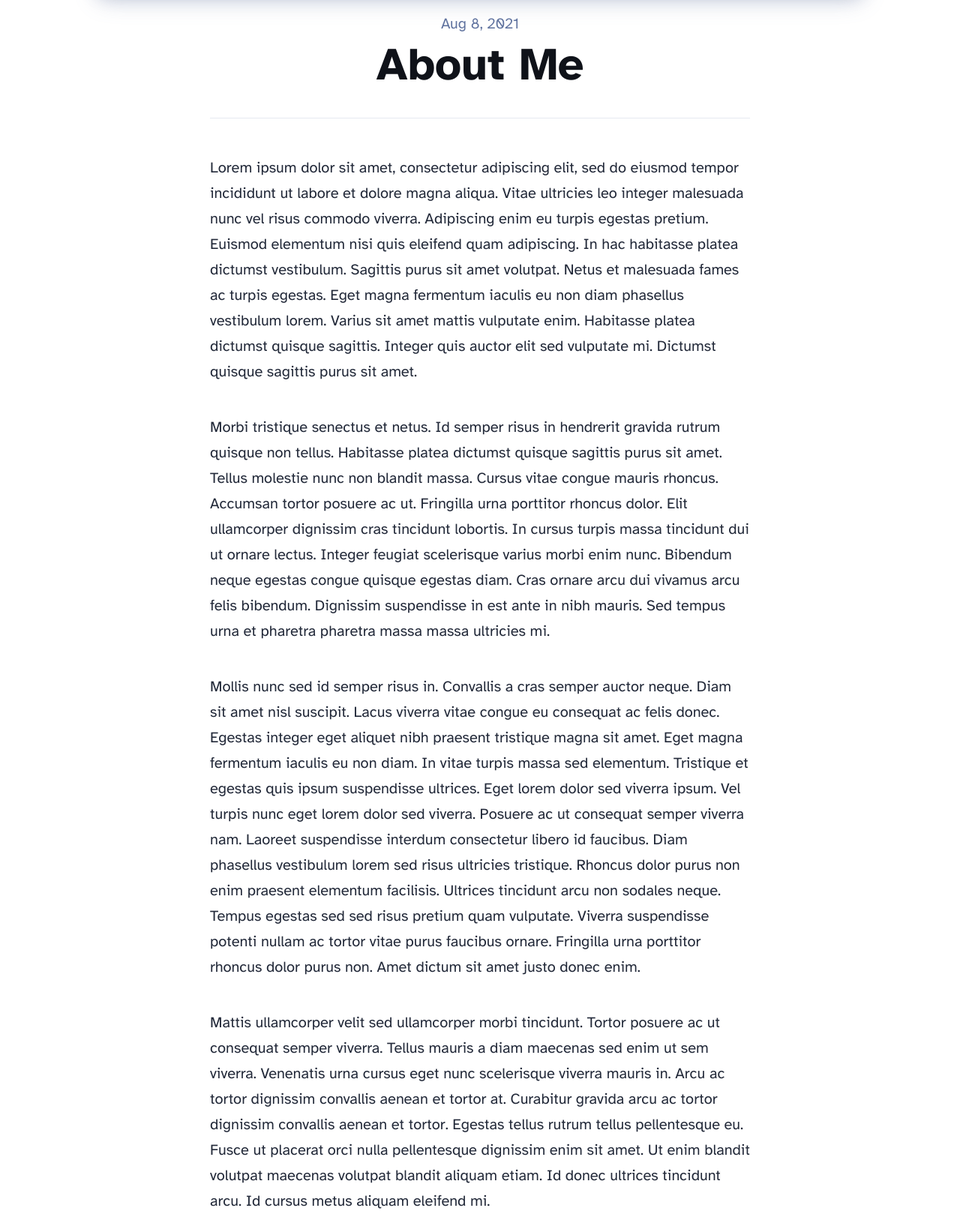
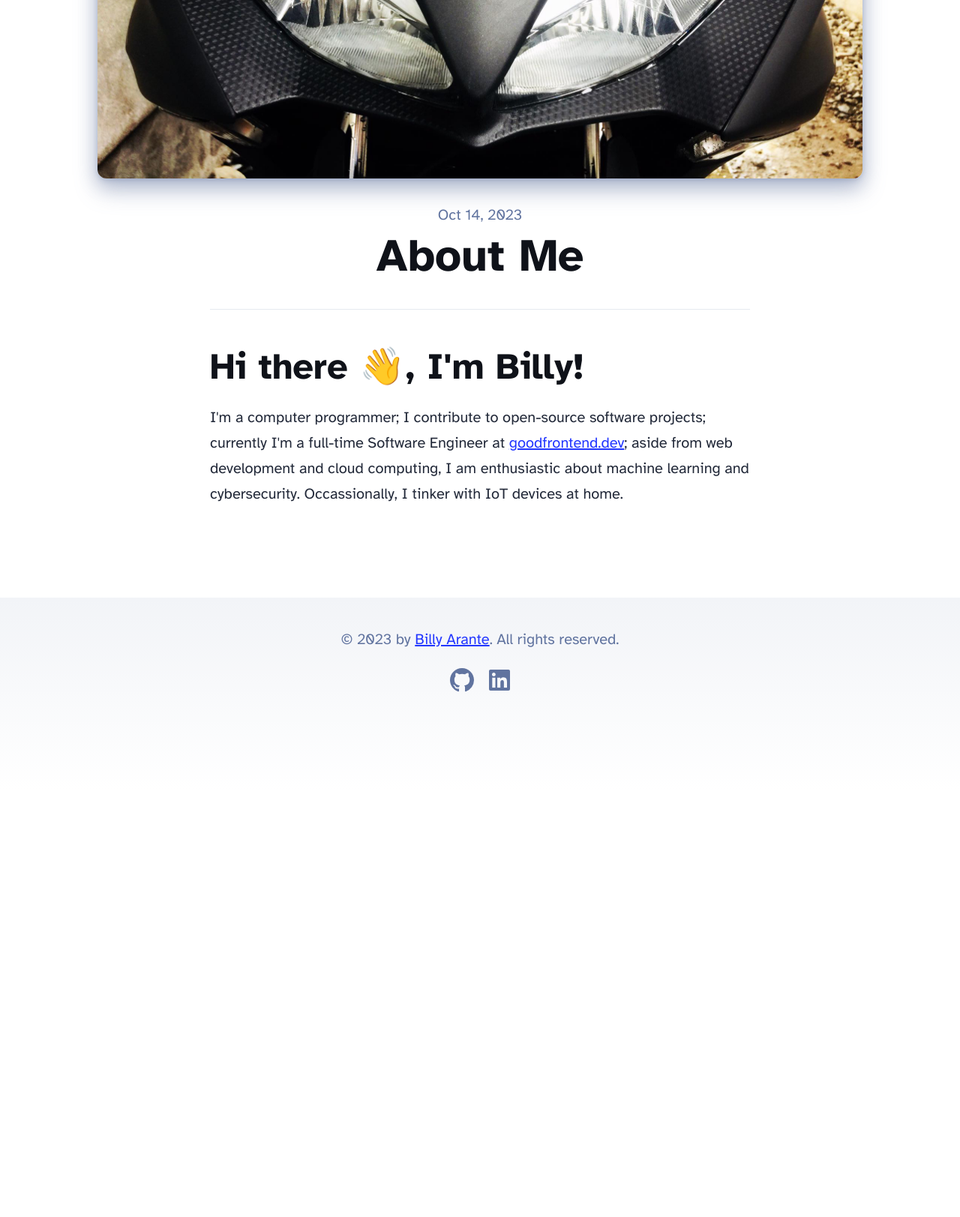
Before and after one commit to arantebw/techblogs, an Astro site: page /about in a window 1280 px wide. Shown: the part 665-2288 px from the top of the page at 75% size. After the commit the page ends 1720 px from the top, so only its background shows below. Built offline with nearby package versions, Linux system fonts and the light colour scheme; Astro itself is replaced by a stand-in of ours.

Commit message:
refactor(pages): ♻️ personalize the about page

```diff
--- a/src/pages/about.astro
+++ b/src/pages/about.astro
@@ -4,59 +4,16 @@ import Layout from '../layouts/BlogPost.astro';
 
 <Layout
 	title="About Me"
-	description="Lorem ipsum dolor sit amet"
-	pubDate={new Date('August 08 2021')}
-	heroImage="/blog-placeholder-about.jpg"
+	description="Brief details about me."
+	pubDate={new Date('2023-10-14')}
+	heroImage="/aerox_155s.jpg"
 >
-	<p>
-		Lorem ipsum dolor sit amet, consectetur adipiscing elit, sed do eiusmod tempor incididunt ut
-		labore et dolore magna aliqua. Vitae ultricies leo integer malesuada nunc vel risus commodo
-		viverra. Adipiscing enim eu turpis egestas pretium. Euismod elementum nisi quis eleifend quam
-		adipiscing. In hac habitasse platea dictumst vestibulum. Sagittis purus sit amet volutpat. Netus
-		et malesuada fames ac turpis egestas. Eget magna fermentum iaculis eu non diam phasellus
-		vestibulum lorem. Varius sit amet mattis vulputate enim. Habitasse platea dictumst quisque
-		sagittis. Integer quis auctor elit sed vulputate mi. Dictumst quisque sagittis purus sit amet.
-	</p>
-
-	<p>
-		Morbi tristique senectus et netus. Id semper risus in hendrerit gravida rutrum quisque non
-		tellus. Habitasse platea dictumst quisque sagittis purus sit amet. Tellus molestie nunc non
-		blandit massa. Cursus vitae congue mauris rhoncus. Accumsan tortor posuere ac ut. Fringilla urna
-		porttitor rhoncus dolor. Elit ullamcorper dignissim cras tincidunt lobortis. In cursus turpis
-		massa tincidunt dui ut ornare lectus. Integer feugiat scelerisque varius morbi enim nunc.
-		Bibendum neque egestas congue quisque egestas diam. Cras ornare arcu dui vivamus arcu felis
-		bibendum. Dignissim suspendisse in est ante in nibh mauris. Sed tempus urna et pharetra pharetra
-		massa massa ultricies mi.
-	</p>
-
-	<p>
-		Mollis nunc sed id semper risus in. Convallis a cras semper auctor neque. Diam sit amet nisl
-		suscipit. Lacus viverra vitae congue eu consequat ac felis donec. Egestas integer eget aliquet
-		nibh praesent tristique magna sit amet. Eget magna fermentum iaculis eu non diam. In vitae
-		turpis massa sed elementum. Tristique et egestas quis ipsum suspendisse ultrices. Eget lorem
-		dolor sed viverra ipsum. Vel turpis nunc eget lorem dolor sed viverra. Posuere ac ut consequat
-		semper viverra nam. Laoreet suspendisse interdum consectetur libero id faucibus. Diam phasellus
-		vestibulum lorem sed risus ultricies tristique. Rhoncus dolor purus non enim praesent elementum
-		facilisis. Ultrices tincidunt arcu non sodales neque. Tempus egestas sed sed risus pretium quam
-		vulputate. Viverra suspendisse potenti nullam ac tortor vitae purus faucibus ornare. Fringilla
-		urna porttitor rhoncus dolor purus non. Amet dictum sit amet justo donec enim.
-	</p>
-
-	<p>
-		Mattis ullamcorper velit sed ullamcorper morbi tincidunt. Tortor posuere ac ut consequat semper
-		viverra. Tellus mauris a diam maecenas sed enim ut sem viverra. Venenatis urna cursus eget nunc
-		scelerisque viverra mauris in. Arcu ac tortor dignissim convallis aenean et tortor at. Curabitur
-		gravida arcu ac tortor dignissim convallis aenean et tortor. Egestas tellus rutrum tellus
-		pellentesque eu. Fusce ut placerat orci nulla pellentesque dignissim enim sit amet. Ut enim
-		blandit volutpat maecenas volutpat blandit aliquam etiam. Id donec ultrices tincidunt arcu. Id
-		cursus metus aliquam eleifend mi.
-	</p>
-
-	<p>
-		Tempus quam pellentesque nec nam aliquam sem. Risus at ultrices mi tempus imperdiet. Id porta
-		nibh venenatis cras sed felis eget velit. Ipsum a arcu cursus vitae. Facilisis magna etiam
-		tempor orci eu lobortis elementum. Tincidunt dui ut ornare lectus sit. Quisque non tellus orci
-		ac. Blandit libero volutpat sed cras. Nec tincidunt praesent semper feugiat nibh sed pulvinar
-		proin gravida. Egestas integer eget aliquet nibh praesent tristique magna.
-	</p>
+  <h2>Hi there 👋, I'm Billy!</h2>
+  <p>
+    I'm a computer programmer; I contribute to open-source software projects;
+    currently I'm a full-time Software Engineer at
+    <a href="https://goodfrontend.dev">goodfrontend.dev</a>; aside from web
+    development and cloud computing, I am enthusiastic about machine learning and
+    cybersecurity. Occassionally, I tinker with IoT devices at home.
+  </p>
 </Layout>
```
Also changed, not shown: public/aerox_155s.jpg (added).
